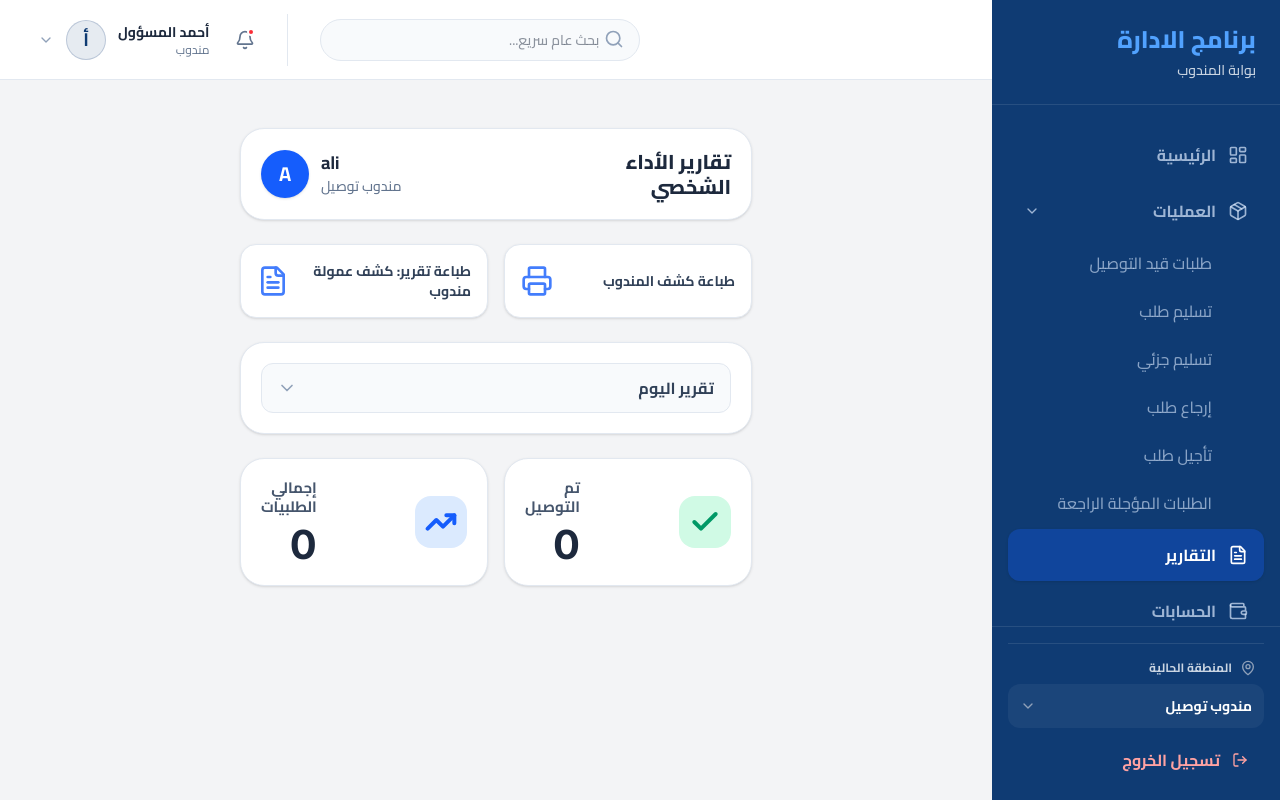
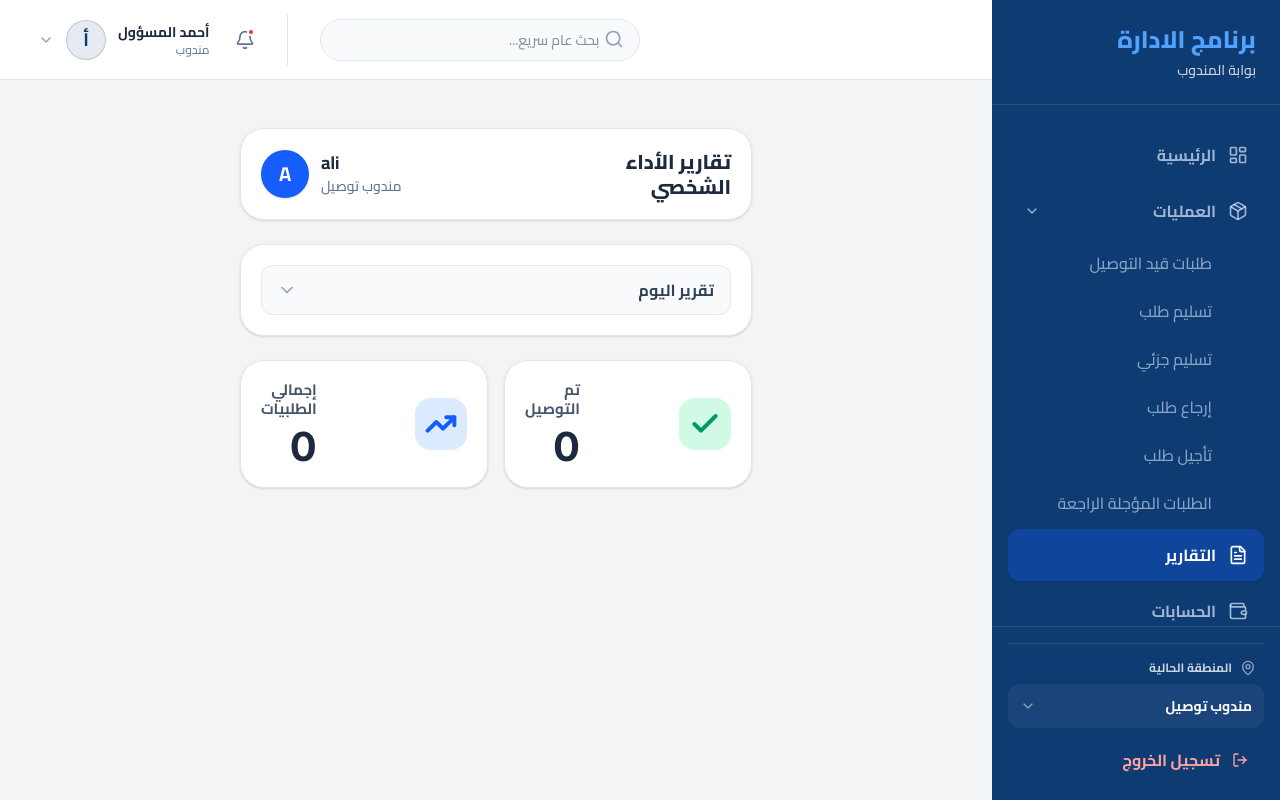
Before and after one commit to tahyas68-hub/DeleveryApp, a React (Vite) app: page /driver/reports in a window 1280 px wide. Built offline with nearby package versions, Linux system fonts and the light colour scheme.

Commit message:
refactor: Remove redundant print buttons
The print functionality on DriverPerformance and DriverAccounts pages is either duplicated or not directly actionable from these views. Removing these buttons streamlines the UI and avoids user confusion.

```diff
--- a/src/pages/driver/DriverAccounts.tsx
+++ b/src/pages/driver/DriverAccounts.tsx
@@ -82,13 +82,7 @@ export default function DriverAccounts() {
           <p className="text-slate-500 mt-1 text-sm">متابعة الذمم المالية والعمولات المستحقة</p>
         </div>
 
-        <button
-          onClick={() => window.print()}
-          className="bg-blue-600 hover:bg-blue-700 text-white px-6 py-2.5 rounded-xl flex items-center gap-2 font-bold shadow-sm transition-colors text-sm w-full sm:w-auto justify-center"
-        >
-          <Printer className="w-5 h-5" />
-          طباعة الكشف
-        </button>
+
       </div>
 
       {/* The 4 large statistic cards (Category Cards Style) */}
--- a/src/pages/driver/DriverPerformance.tsx
+++ b/src/pages/driver/DriverPerformance.tsx
@@ -29,29 +29,6 @@ export default function DriverPerformance() {
             A
           </div>
         </div>
-      </div>
-
-      {/* Print Buttons */}
-      <div className="flex flex-col sm:flex-row justify-between gap-4">
-        <button
-          onClick={() => window.location.href = '/driver/commission-report'}
-          className="border border-slate-200 bg-white hover:bg-slate-50 text-slate-700 rounded-2xl p-4 flex items-center justify-between gap-4 transition-colors shadow-sm w-full"
-        >
-          <div className="text-right flex-1">
-            <p className="font-bold text-sm">طباعة كشف المندوب</p>
-          </div>
-          <Printer className="w-8 h-8 text-blue-600 opacity-80" />
-        </button>
-
-        <button
-          onClick={() => window.location.href = '/driver/commission-report'}
-          className="border border-slate-200 bg-white hover:bg-slate-50 text-slate-700 rounded-2xl p-4 flex items-center justify-between gap-4 transition-colors shadow-sm w-full"
-        >
-          <div className="text-right flex-1">
-            <p className="font-bold text-sm">طباعة تقرير: كشف عمولة مندوب</p>
-          </div>
-          <FileText className="w-8 h-8 text-blue-600 opacity-80" />
-        </button>
       </div>
 
       {/* Selectors */}
```
